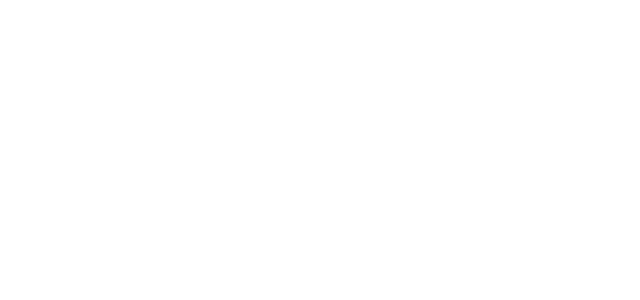
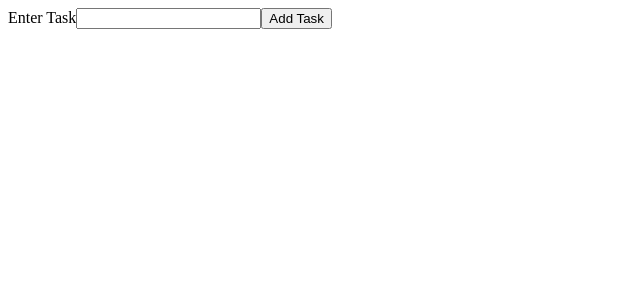
Before and after one commit to JaeGif/task-app, a React (Create React App) app: page / in a window 1280 px wide. Shown: the top 300 px of the page, without its empty margins (0-640 px from the left). Built offline with nearby package versions, Linux system fonts and the light colour scheme.

Commit message:
task-app skeleton add

```diff
--- a/src/App.js
+++ b/src/App.js
@@ -1,5 +1,25 @@
-function App() {
-  return <div></div>;
+import React, { Component } from 'react';
+
+class App extends Component {
+  constructor() {
+    super();
+    this.state = {
+      task: { text: '' },
+      tasks: [],
+    };
+  }
+  render() {
+    const { task, tasks } = this.state;
+    return (
+      <div>
+        <form>
+          <label htmlFor='taskInput'>Enter Task</label>
+          <input type='text' id='task-input'></input>
+          <button type='submit'>Add Task</button>
+        </form>
+      </div>
+    );
+  }
 }
 
 export default App;
```
